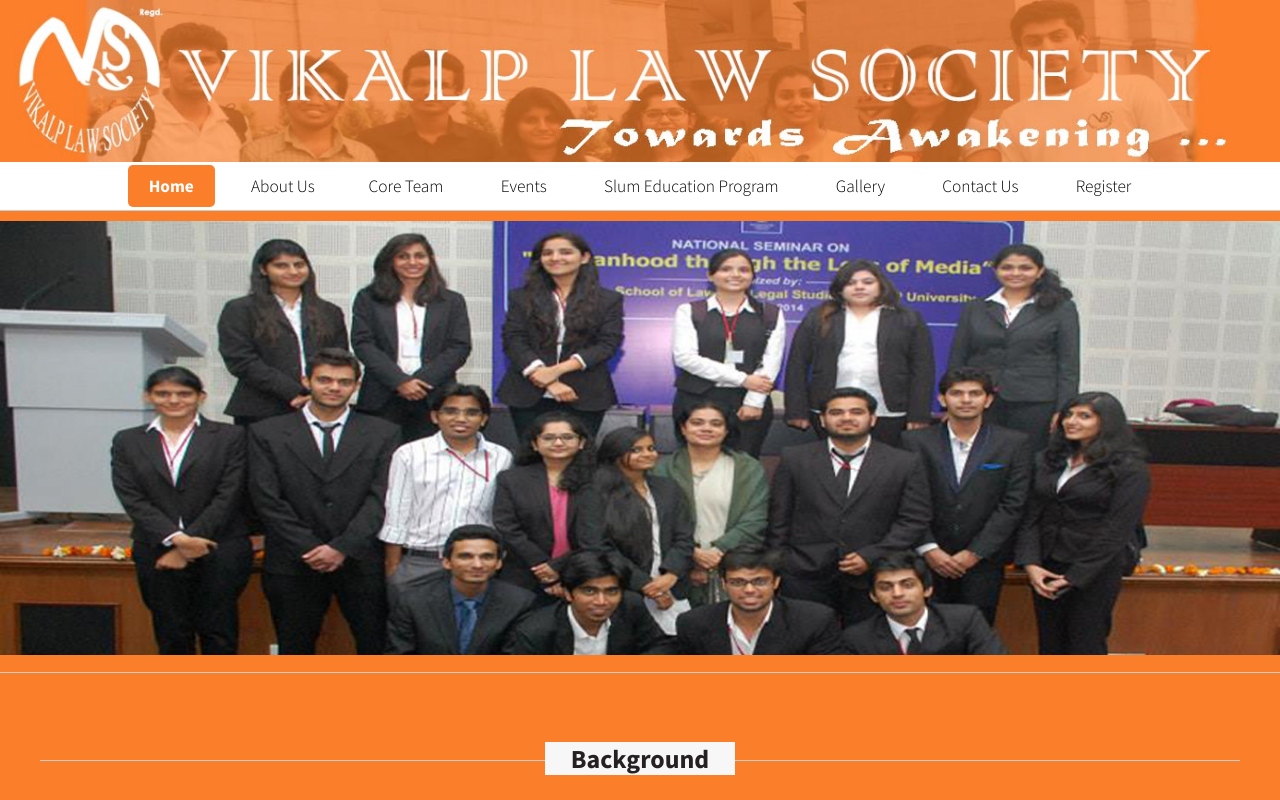
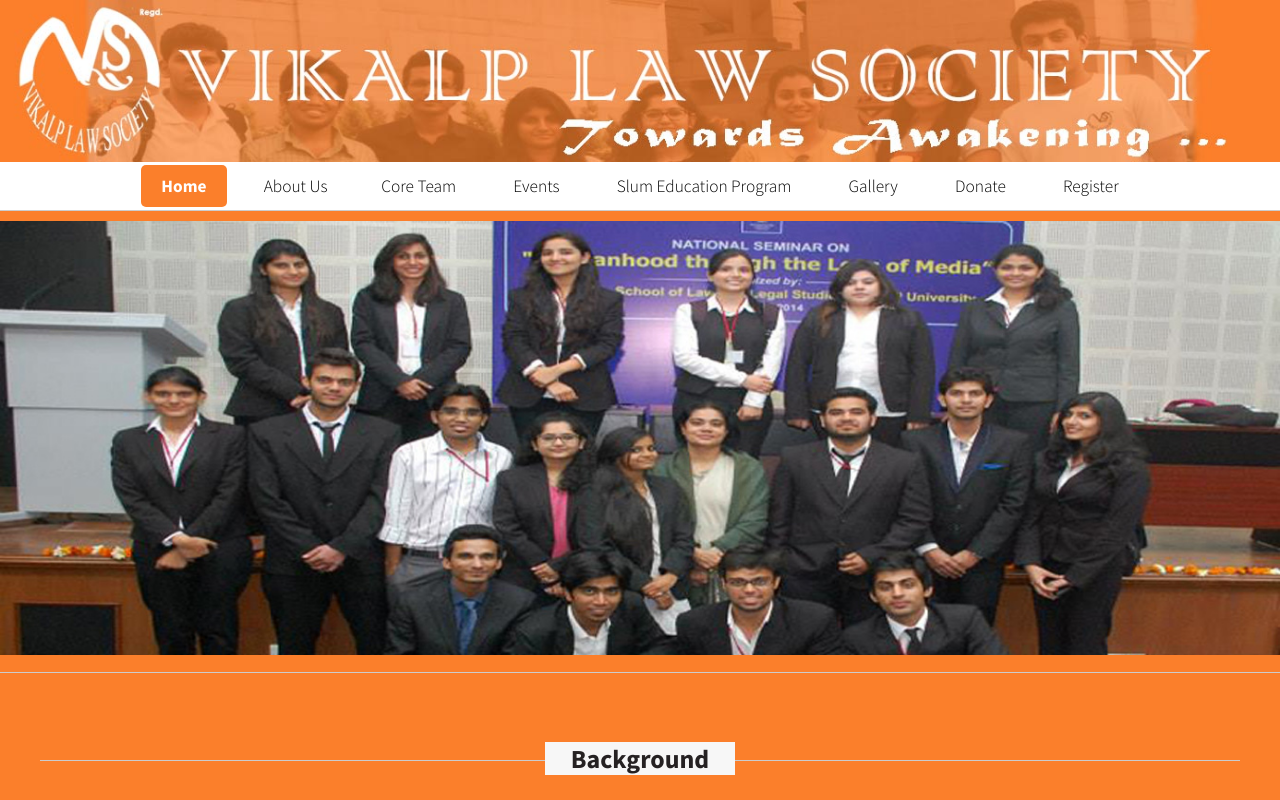
Before and after one commit to Nishant1508/NGO-Vikalp, a plain HTML site: page index.html in a window 1280 px wide. Shown: the top 800 px of the page. Drawn offline with Linux system fonts and the light colour scheme.

Commit message:
Donate ka page

```diff
--- a/index.html
+++ b/index.html
@@ -75,7 +75,7 @@
 							</li>
 							<li><a href="slumedu.html"> Slum Education Program </a></li>
 							<li><a href="gallery.html">Gallery</a></li>
-							<li><a href="contact.html">Contact Us</a></li>
+							<li><a href="donate.html">Donate</a></li>
 							<li><a href="register.html">Register</a></li>
 						</ul>
 					</nav>
```
Also changed, not shown: 1legalworkshop.html (+1 -1 lines), 2legalworkshop.html (+1 -1 lines), cartonofhappiness1.html (+1 -1 lines), cartonofhappiness2.html (+1 -1 lines), cleanlinessdrive.html (+1 -1 lines), debate.html (+1 -1 lines), donate.html (renamed from contact.html, +2 -2 lines), register.html (+1 -1 lines), rti.html (+1 -1 lines), team.html (+1 -1 lines), womenseminar.html (+1 -1 lines).
